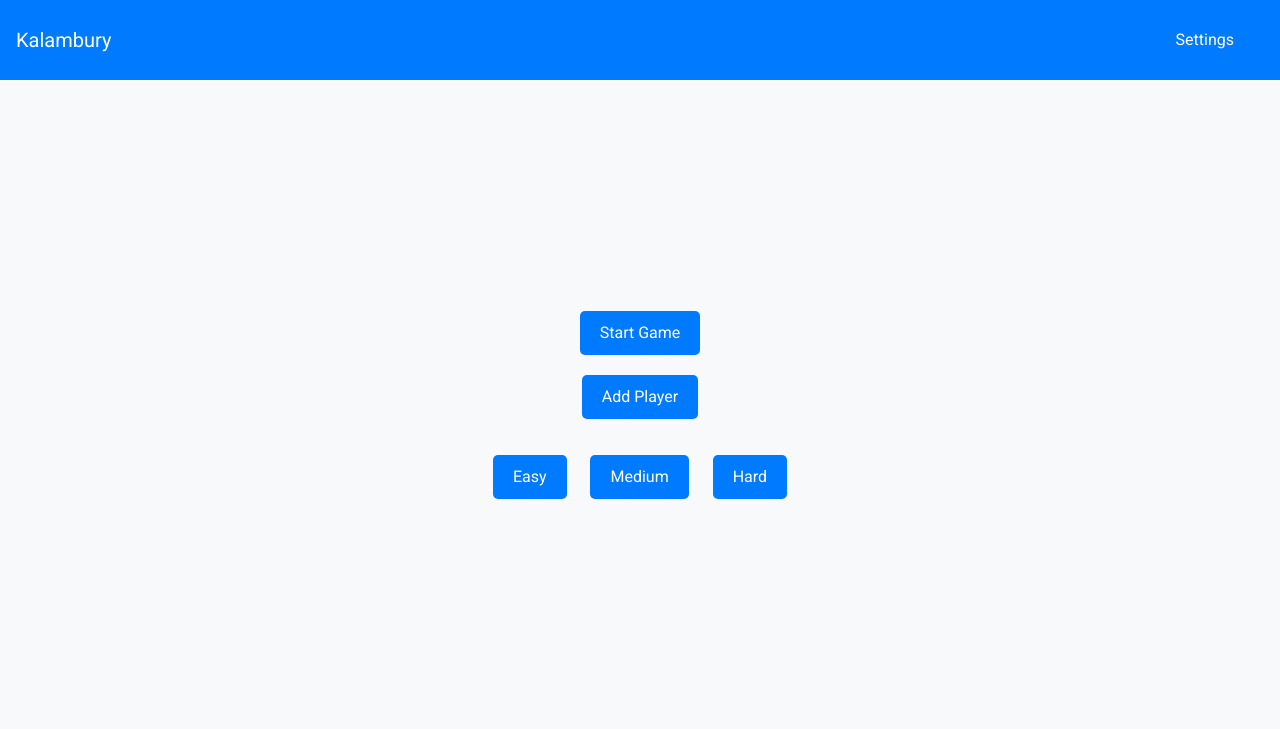
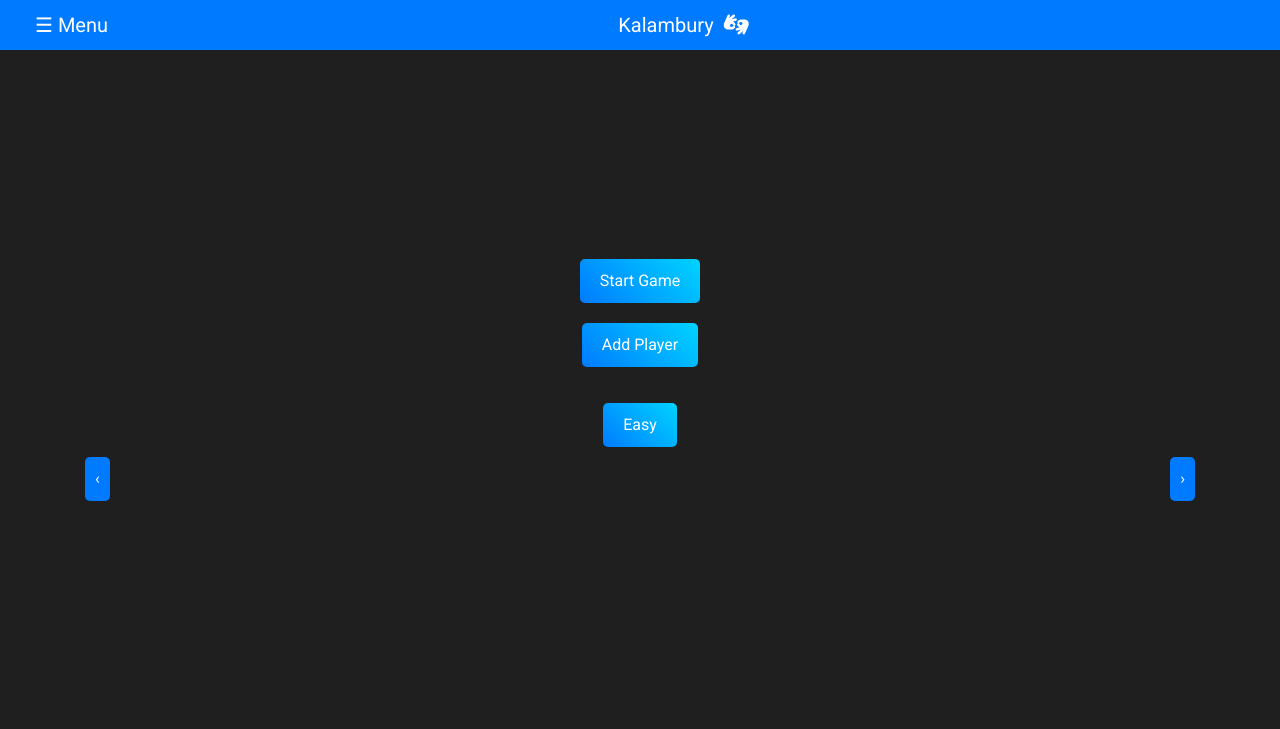
Before and after one commit to KoloNaukowe-RAI/PSL-Alphabet-Recognition-App, a Django app: page / in a window 1280 px wide. Shown: the top 729 px of the page. Run offline with Django 5.2, Linux system fonts and the light colour scheme; some libraries are stand-ins or nearby versions.

Commit message:
Update home.html

```diff
--- a/templates/home.html
+++ b/templates/home.html
@@ -7,11 +7,12 @@
     <title>Kalambury</title>
     <link href="https://stackpath.bootstrapcdn.com/bootstrap/4.5.2/css/bootstrap.min.css" rel="stylesheet">
     <link href="https://fonts.googleapis.com/css2?family=Roboto:wght@400;700&display=swap" rel="stylesheet">
+    <link rel="stylesheet" href="https://cdnjs.cloudflare.com/ajax/libs/font-awesome/6.0.0-beta3/css/all.min.css">
     <style>
         body {
-            background-color: #f8f9fa;
+            background-color: #1f1f1f;
             font-family: 'Roboto', sans-serif;
-            color: #343a40;
+            color: #ffffff;
         }
 
         .center {
@@ -23,7 +24,7 @@
         }
 
         .custom-button {
-            background-color: #007bff;
+            background: linear-gradient(45deg, #007bff, #00d4ff);
             border: none;
             border-radius: 5px;
             padding: 10px 20px;
@@ -35,13 +36,13 @@
         }
 
         .custom-button:hover {
-            background-color: #0056b3;
+            background: linear-gradient(45deg, #0056b3, #0096d6);
             transform: translateY(-2px);
             box-shadow: 0 0 10px rgba(0, 0, 0, 0.1);
         }
 
         .custom-button:active {
-            background-color: #004085;
+            background: linear-gradient(45deg, #004085, #0077aa);
             box-shadow: 0 5px 10px rgba(0, 0, 0, 0.2);
         }
 
@@ -63,8 +64,8 @@
         .modal-header,
         .modal-body,
         .modal-footer {
-            background-color: #e9ecef;
-            color: #343a40;
+            background-color: #343a40;
+            color: #ffffff;
         }
 
         .player-name-display {
@@ -75,11 +76,32 @@
 
         .navbar {
             background-color: #007bff;
+            display: flex;
+            justify-content: space-between;
+            align-items: center;
+            padding: 0 20px;
         }
 
-        .navbar-brand,
-        .navbar-nav .nav-link {
+        .navbar-brand-container {
+            flex-grow: 1;
+            display: flex;
+            justify-content: center;
+        }
+
+        .navbar-brand {
+            display: flex;
+            align-items: center;
+            justify-content: center;
+            text-align: center;
             color: #ffffff;
+        }
+
+        .navbar-brand i {
+            margin-left: 10px;
+        }
+
+        .openbtn {
+            margin-right: auto;
         }
 
         .loading-screen {
@@ -117,15 +139,95 @@
             color: #ffc107;
         }
 
-        @media (max-width: 768px) {
-            .center {
-                padding: 20px;
-                height: auto;
+        .sidebar {
+            height: 100%;
+            width: 0;
+            position: fixed;
+            z-index: 1001;
+            top: 0;
+            left: 0;
+            background-color: #343a40;
+            overflow-x: hidden;
+            transition: 0.5s;
+            padding-top: 60px;
         }
 
-            .navbar {
+        .sidebar a {
+            padding: 8px 8px 8px 32px;
+            text-decoration: none;
+            font-size: 25px;
+            color: #ffffff;
+            display: block;
+            transition: 0.3s;
+        }
+
+        .sidebar a:hover,
+        .sidebar a.active {
+            color: #00d4ff;
+            background-color: #1f1f1f;
+        }
+
+        .sidebar .closebtn {
+            position: absolute;
+            top: 0;
+            right: 25px;
+            font-size: 36px;
+            margin-left: 50px;
+        }
+
+        .openbtn {
+            font-size: 20px;
+            cursor: pointer;
+            background-color: #007bff;
+            color: white;
+            padding: 10px 15px;
+            border: none;
+            border-radius: 5px;
+            transition: 0.3s;
+        }
+
+        .openbtn:hover {
+            background-color: #0056b3;
+        }
+
+        .icon {
+            margin-right: 10px;
+        }
+
+        .carousel {
+            display: flex;
+            overflow: hidden;
+            width: 100%;
+            justify-content: center;
+        }
+
+        .carousel-inner {
+            display: flex;
+            transition: transform 0.5s ease-in-out;
+        }
+
+        .carousel-item {
+            min-width: 100%;
+            text-align: center;
+        }
+
+        .carousel-buttons {
+            display: flex;
+            justify-content: space-between;
+            width: 100%;
+        }
+
+        .carousel-buttons .btn {
+            background-color: #007bff;
+            border: none;
+            color: white;
             padding: 10px;
+            cursor: pointer;
+            border-radius: 5px;
         }
+
+        .carousel-buttons .btn:hover {
+            background-color: #0056b3;
         }
     </style>
 </head>
@@ -140,29 +242,41 @@
 
     <!-- Navbar -->
     <nav class="navbar navbar-expand-lg">
-        <a class="navbar-brand" href="#" id="navbar-brand">Kalambury</a>
-        <button class="navbar-toggler" type="button" data-toggle="collapse" data-target="#navbarNav"
-            aria-controls="navbarNav" aria-expanded="false" aria-label="Toggle navigation">
-            <span class="navbar-toggler-icon"></span>
-        </button>
-        <div class="collapse navbar-collapse" id="navbarNav">
-            <ul class="navbar-nav ml-auto">
-                <li class="nav-item">
-                    <button class="btn custom-button" data-toggle="modal" data-target="#settingsModal"
-                        id="settings-button">Settings</button>
-                </li>
-            </ul>
+        <button class="openbtn" onclick="openNav()">&#9776; Menu</button>
+        <div class="navbar-brand-container">
+            <a class="navbar-brand" href="#" id="navbar-brand">Kalambury <i class="fas fa-american-sign-language-interpreting"></i></a>
         </div>
     </nav>
+
+    <!-- Side Navigation -->
+    <div id="mySidebar" class="sidebar">
+        <a href="javascript:void(0)" class="closebtn" onclick="closeNav()">&times;</a>
+        <a href="#" class="active"><i class="fas fa-home icon"></i>Home</a>
+        <a href="#" data-toggle="modal" data-target="#settingsModal"><i class="fas fa-cog icon"></i>Settings</a>
+        <a href="#"><i class="fas fa-chart-line icon"></i>Statistics</a>
+        <a href="#"><i class="fas fa-question-circle icon"></i>Help</a>
+    </div>
 
     <!-- Main Menu -->
     <div id="main-menu" class="container text-center center">
         <button class="btn custom-button" id="start-game-button">Start Game</button>
         <button class="btn custom-button" id="add-player-button">Add Player</button>
-        <div id="difficulty-selection" class="mt-3">
+        <div id="difficulty-selection" class="mt-3 carousel">
+            <div class="carousel-inner" id="carousel-inner">
+                <div class="carousel-item active">
                     <button class="btn custom-button" id="easy-button">Easy</button>
+                </div>
+                <div class="carousel-item">
                     <button class="btn custom-button" id="medium-button">Medium</button>
+                </div>
+                <div class="carousel-item">
                     <button class="btn custom-button" id="hard-button">Hard</button>
+                </div>
+            </div>
+        </div>
+        <div class="carousel-buttons">
+            <button class="btn" id="prev">‹</button>
+            <button class="btn" id="next">›</button>
         </div>
     </div>
 
@@ -266,7 +380,7 @@
         });
 
         function updateLanguage() {
-            document.getElementById('navbar-brand').textContent = translations[language]['navbar-brand'];
+            document.getElementById('navbar-brand').innerHTML = translations[language]['navbar-brand'] + ' <i class="fas fa-american-sign-language-interpreting"></i>';
             document.getElementById('settings-button').textContent = translations[language]['settings-button'];
             document.getElementById('start-game-button').textContent = translations[language]['start-game-button'];
             document.getElementById('add-player-button').textContent = translations[language]['add-player-button'];
@@ -388,5 +502,35 @@ document.querySelectorAll('.star').forEach(star => {
             });
         });
 
+        function openNav() {
+            document.getElementById("mySidebar").style.width = "250px";
+        }
+
+        function closeNav() {
+            document.getElementById("mySidebar").style.width = "0";
+        }
+
         updateLanguage();
+
+        // Carousel functionality
+        let currentIndex = 0;
+        const items = document.querySelectorAll('.carousel-item');
+        const totalItems = items.length;
+
+        document.getElementById('next').addEventListener('click', () => {
+            currentIndex = (currentIndex + 1) % totalItems;
+            updateCarousel();
+        });
+
+        document.getElementById('prev').addEventListener('click', () => {
+            currentIndex = (currentIndex - 1 + totalItems) % totalItems;
+            updateCarousel();
+        });
+
+        function updateCarousel() {
+            document.getElementById('carousel-inner').style.transform = `translateX(-${currentIndex * 100}%)`;
+        }
     </script>
+</body>
+
+</html>
```
Lines whose indentation alone changed are shown as unchanged.
